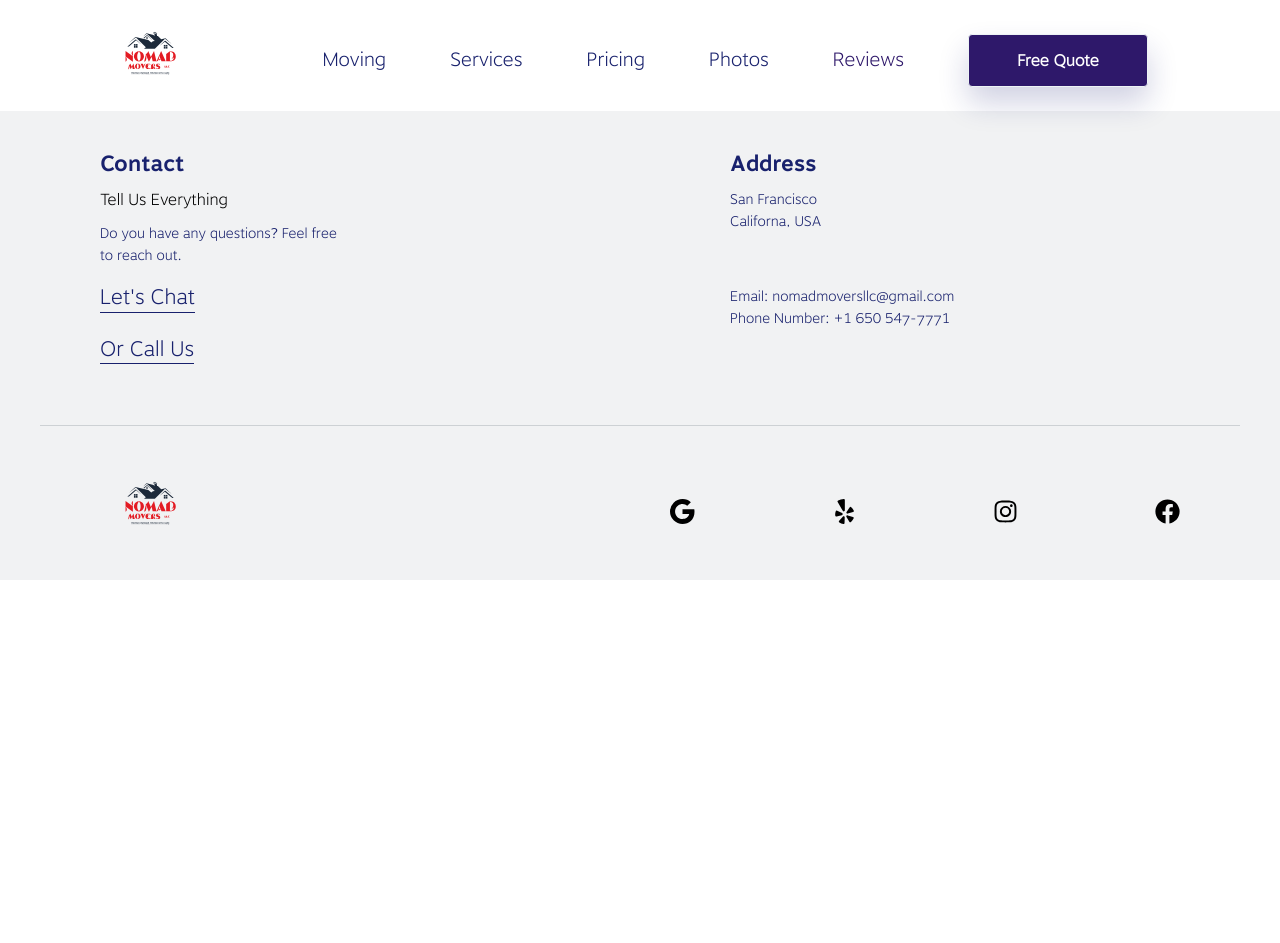
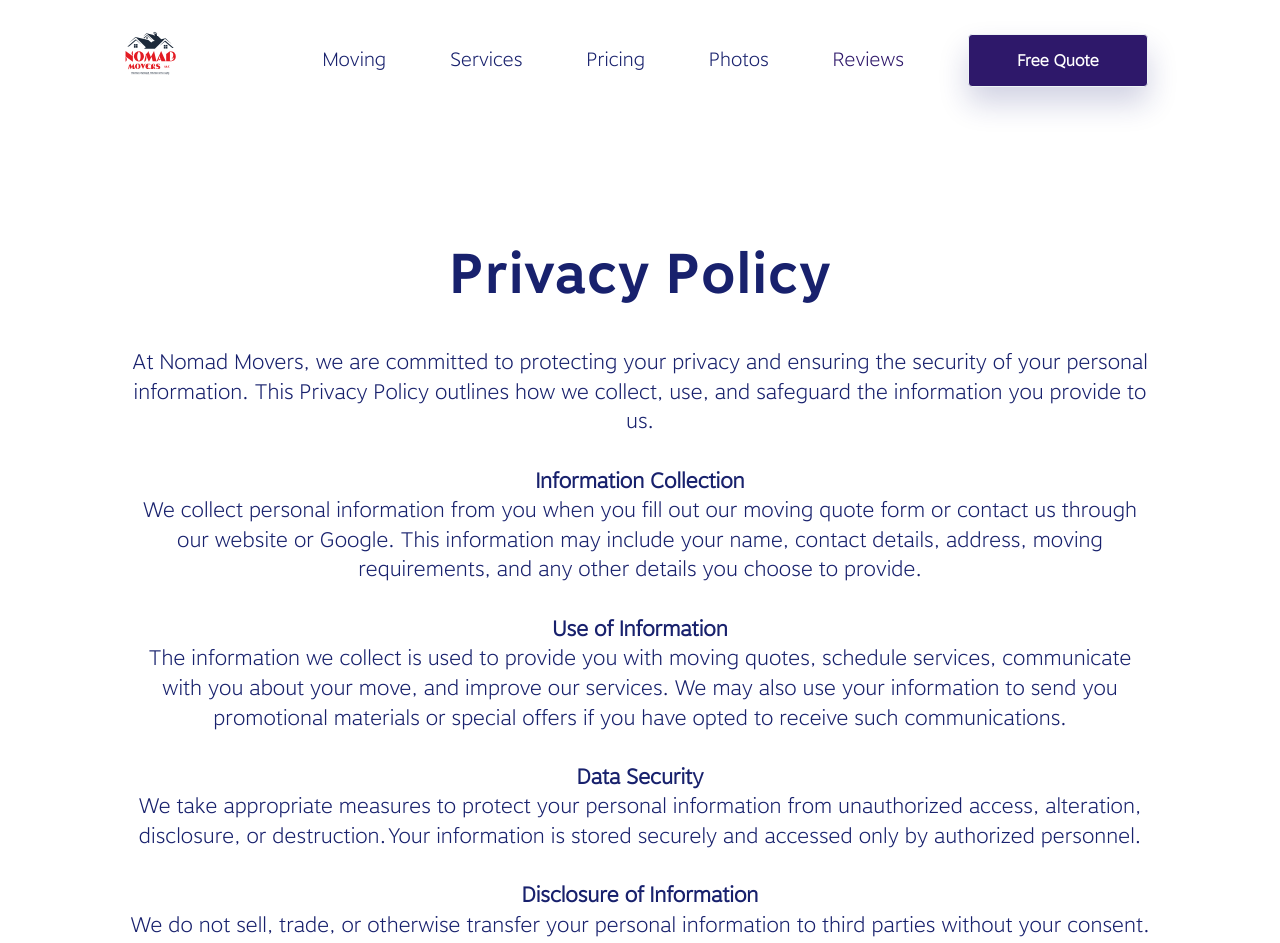
Before and after one commit to lenzoface/nomadMovers, a React (Create React App) app: page /agreement in a window 1280 px wide. Shown: the top 943 px of the page. Before the commit the page ends 800 px from the top, so only its background shows below. Built offline with nearby package versions, Linux system fonts and the light colour scheme.

Commit message:
Privacy Policy

```diff
--- a/src/components/Footer/index.tsx
+++ b/src/components/Footer/index.tsx
@@ -22,7 +22,6 @@ interface SocialLinkProps {
 }
 
 const Footer = ({ t }: any) => {
-
   const SocialLink = ({ href, src }: SocialLinkProps) => {
     return (
       <a
@@ -41,8 +40,8 @@ const Footer = ({ t }: any) => {
     <>
       <FooterSection>
         <Container>
-        <Row justify="space-between">
-  <Col lg={8} md={10} sm={24} xs={24}>
+          <Row justify="space-between">
+            <Col lg={8} md={10} sm={24} xs={24}>
               <Language>{t("Contact")}</Language>
               <Large to="/">{t("Tell us everything")}</Large>
               <Para>
@@ -62,9 +61,13 @@ const Footer = ({ t }: any) => {
               <Para>San Francisco</Para>
               <Para>Californa, USA</Para>
               {/* <Para>CA 94127</Para> */}
-              <Empty />
+              <br />
               <Para>Email: nomadmoversllc@gmail.com</Para>
               <Para>Phone Number: +1 650 547-7771</Para>
+
+              <a href="/agreement">
+                <Chat>{t(`Privacy Policy`)}</Chat>
+              </a>
             </Col>
           </Row>
         </Container>
@@ -87,7 +90,7 @@ const Footer = ({ t }: any) => {
               </LogoContainer>
             </NavLink>
             <FooterContainer>
-            <SocialLink
+              <SocialLink
                 href="https://maps.app.goo.gl/2rHAzLzD8eEgK2CL6?g_st=iw"
                 src="google.svg"
               />
--- /dev/null
+++ b/src/pages/Agreement/agreement.tsx
@@ -0,0 +1,99 @@
+import { ReviewsSection, Content, ContentWrapper } from "./styles";
+import { Button } from "../../common/Button";
+
+const Reviews = () => {
+  return (
+    <ReviewsSection>
+      <ContentWrapper>
+        <div
+          style={{
+            display: "flex",
+            flexWrap: "wrap",
+            justifyContent: "center",
+          }}
+        >
+          <div style={{ width: "90%", margin: "10px" }}>
+            <h3>Privacy Policy</h3>
+            <Content>
+              At Nomad Movers, we are committed to protecting your
+              privacy and ensuring the security of your personal information.
+              This Privacy Policy outlines how we collect, use, and safeguard
+              the information you provide to us.
+              <br />
+              <br />
+              <b>Information Collection</b>
+              <br />
+              We collect personal information from you when you fill out our
+              moving quote form or contact us through our website or Google. This
+              information may include your name, contact details, address,
+              moving requirements, and any other details you choose to provide.
+              <br />
+              <br />
+              <b>Use of Information</b>
+              <br />
+              The information we collect is used to provide you with moving
+              quotes, schedule services, communicate with you about your move,
+              and improve our services. We may also use your information to send
+              you promotional materials or special offers if you have opted to
+              receive such communications.
+              <br />
+              <br />
+              <b>Data Security</b>
+              <br />
+              We take appropriate measures to protect your personal information
+              from unauthorized access, alteration, disclosure, or destruction.
+              Your information is stored securely and accessed only by
+              authorized personnel.
+              <br />
+              <br />
+              <b>Disclosure of Information</b>
+              <br />
+              We do not sell, trade, or otherwise transfer your personal
+              information to third parties without your consent. However, we may
+              share your information with trusted third-party service providers
+              who assist us in operating our website, conducting our business,
+              or servicing you.
+              <br />
+              <br />
+              <b>Your Consent</b>
+              <br />
+              By using our website and requesting a quote via Google and providing us with your personal
+              information, you consent to the collection and use of this
+              information as outlined in this Privacy Policy.
+              <br />
+              <br />
+              <b>Changes to Privacy Policy</b>
+              <br />
+              We reserve the right to update or modify this Privacy Policy at
+              any time without prior notice. Any changes will be posted on this
+              page, and your continued use of our website after such changes are
+              made will constitute your acceptance of the revised Privacy
+              Policy.
+              <br />
+              <br />
+              If you have any questions or concerns about our Privacy Policy,
+              please contact us at nomadmoversllc@gmail.com or call at (650)
+              547-7771.
+              <br />
+              This Privacy Policy was last updated on 28th of March, 2024.
+            </Content>
+          </div>
+        </div>
+        <Button>
+          <a
+            href="https://business.google.com/v/nomad-movers/017796987443128711134/1932/_"
+            style={{ color: "#FFFFFF" }}
+            target="_blank"
+            rel="noreferrer"
+          >
+            Visit our page on Google!
+          </a>
+        </Button>
+        <br />
+        <br />
+      </ContentWrapper>
+    </ReviewsSection>
+  );
+};
+
+export default Reviews;
--- /dev/null
+++ b/src/pages/Agreement/styles.tsx
@@ -0,0 +1,29 @@
+// styles.tsx
+
+import styled from "styled-components";
+
+export const ReviewsSection = styled("section")`
+  position: relative;
+  padding: 7.5rem 0 3rem;
+  text-align: center;
+  display: flex;
+  justify-content: center;
+
+  @media screen and (max-width: 1024px) {
+    padding: 5.5rem 0 3rem;
+  }
+`;
+
+export const Content = styled("p")`
+  padding: 0.75rem 0 0.75rem;
+`;
+
+export const ContentWrapper = styled("div")`
+  max-width: 1140px;
+  margin: 0 auto;
+
+  @media only screen and (max-width: 768px) {
+    max-width: 100%;
+    padding: 0 20px;
+  }
+`;
--- a/src/router/index.tsx
+++ b/src/router/index.tsx
@@ -6,6 +6,7 @@ import routes from "./config";
 import { Styles } from "../styles/styles";
 
 const Reviews = lazy(() => import("../pages/Reviews/reviews"));
+const Aggreement = lazy(() => import("../pages/Agreement/agreement"));
 
 const Router = () => {
   return (
@@ -25,6 +26,7 @@ const Router = () => {
         })}
         {/* Добавляем новый маршрут для страницы отзывов */}
         <Route path="/reviews" component={Reviews} />
+        <Route path="/agreement" component={Aggreement} />
       </Switch>
       <Footer />
     </Suspense>
```
